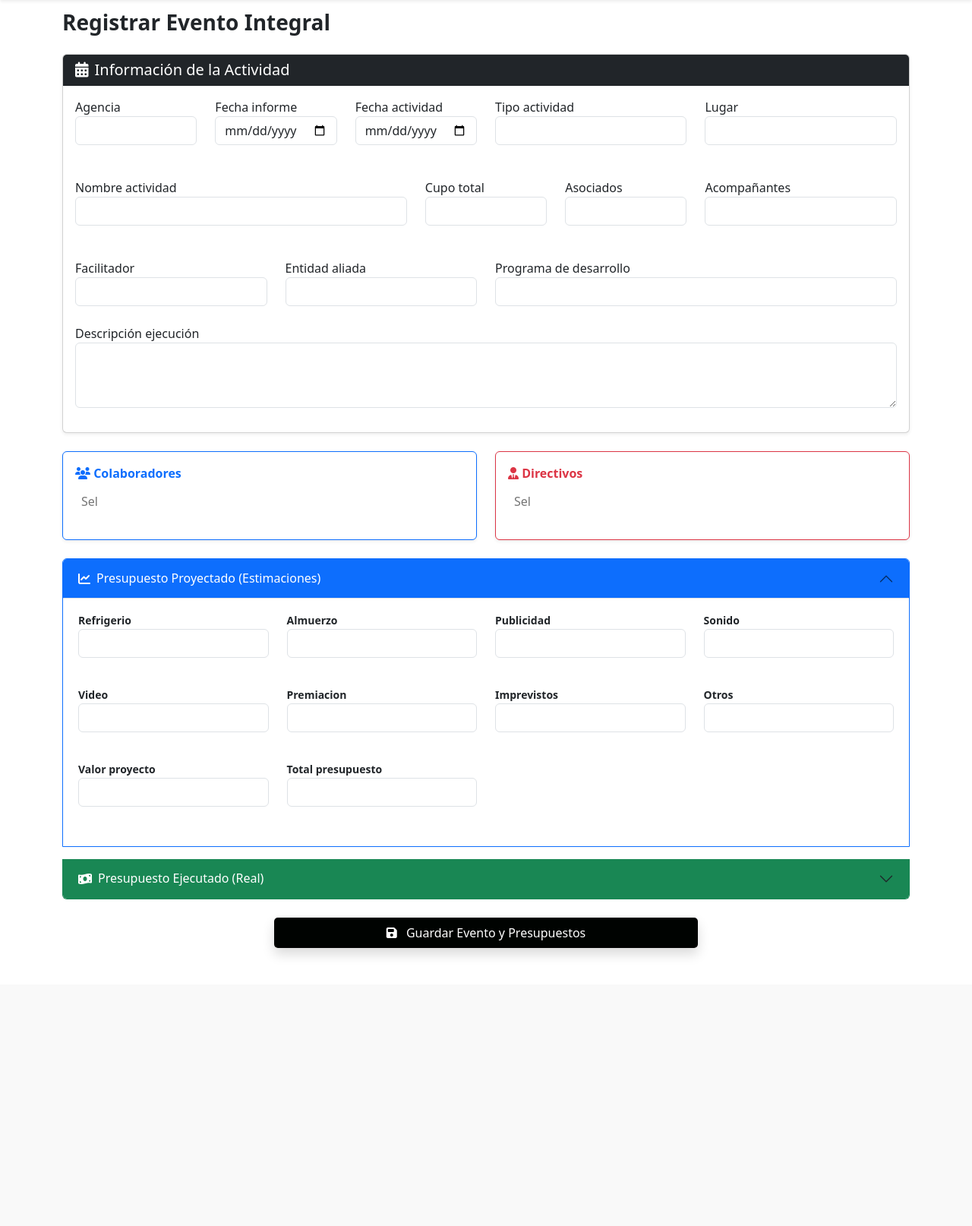
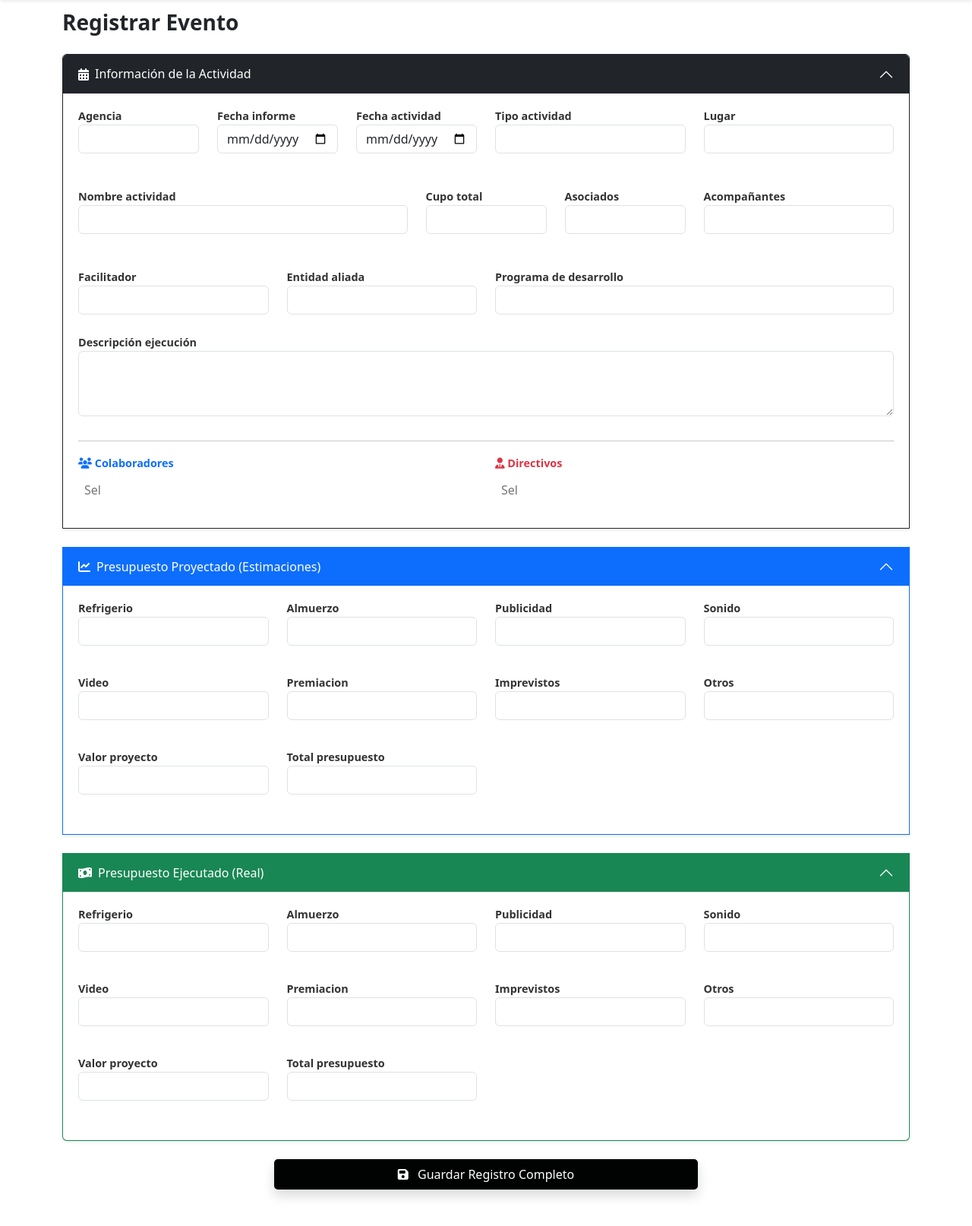
Before and after one commit to maicolmike/eventos, a Django app: page /eventos/crear/ in a window 1280 px wide. Shown: the part 83-1697 px from the top of the page at 76% size. Before the commit the page ends 1339 px from the top, so only its background shows below. Run offline with Django 5.2, Linux system fonts and the light colour scheme; a user stored in the database is signed in; data comes from the database, SQL or seed files in the repository; data that the repository does not hold is empty; some libraries are stand-ins or nearby versions.

Commit message:
tablas presupuesto

```diff
--- /dev/null
+++ b/static/css/flechaAcordeon.css
@@ -0,0 +1,16 @@
+/* 1. Forzar que las flechas de los acordeones sean blancas */
+    .accordion-button::after {
+        filter: brightness(0) invert(1) !important;
+    }
+
+    /* 2. Quitar el resplandor azul al hacer clic (opcional para estética limpia) */
+    .accordion-button:focus {
+        box-shadow: none !important;
+        border-color: rgba(0,0,0,.125) !important;
+    }
+
+    /* 3. Ajuste para que el texto de las etiquetas se vea profesional */
+    .fw-bold {
+        font-size: 0.9rem;
+        color: #333;
+    }
--- a/templates/registrar_eventos/crear_evento.html
+++ b/templates/registrar_eventos/crear_evento.html
@@ -2,80 +2,79 @@
 {% load static %}
 
 {% block content %}
+
 {% if user.is_superuser %}
 
 <link rel="stylesheet" href="{% static 'css/forms.css' %}">
 <link rel="stylesheet" href="{% static 'css/botonRegister.css' %}">
+<link rel="stylesheet" href="{% static 'css/flechaAcordeon.css' %}">
 
 <div class="container mt-5 mb-5">
 
     {% include 'inicio/messages.html' %}
 
-    <h3 class="mb-4"><b>Registrar Evento Integral</b></h3>
+    <h3 class="mb-4"><b>Registrar Evento</b></h3>
 
     <form method="post">
         {% csrf_token %}
 
-        <div class="card shadow-sm mb-4">
-            <div class="card-header bg-dark text-white">
-                <h5 class="mb-0"><i class="fas fa-calendar-alt me-2"></i>Información de la Actividad</h5>
-            </div>
-            <div class="card-body">
+        <div class="accordion" id="accordionGeneral">
+
+            <div class="accordion-item border-dark mb-4 shadow-sm">
+                <h2 class="accordion-header">
+                    <button class="accordion-button bg-dark text-white" type="button" data-bs-toggle="collapse" data-bs-target="#collapseActividad">
+                        <i class="fas fa-calendar-alt me-2"></i> Información de la Actividad
+                    </button>
+                </h2>
+                <div id="collapseActividad" class="accordion-collapse collapse show">
+                    <div class="accordion-body">
                         <div class="row">
-                    <div class="col-md-2 mb-3"><label>Agencia</label>{{ form.agencia }}</div>
-                    <div class="col-md-2 mb-3"><label>Fecha informe</label>{{ form.fecha_informe }}</div>
-                    <div class="col-md-2 mb-3"><label>Fecha actividad</label>{{ form.fecha_actividad }}</div>
-                    <div class="col-md-3 mb-3"><label>Tipo actividad</label>{{ form.tipo_actividad }}</div>
-                    <div class="col-md-3 mb-3"><label>Lugar</label>{{ form.lugar_actividad }}</div>
+                            <div class="col-md-2 mb-3"><label class="fw-bold">Agencia</label>{{ form.agencia }}</div>
+                            <div class="col-md-2 mb-3"><label class="fw-bold">Fecha informe</label>{{ form.fecha_informe }}</div>
+                            <div class="col-md-2 mb-3"><label class="fw-bold">Fecha actividad</label>{{ form.fecha_actividad }}</div>
+                            <div class="col-md-3 mb-3"><label class="fw-bold">Tipo actividad</label>{{ form.tipo_actividad }}</div>
+                            <div class="col-md-3 mb-3"><label class="fw-bold">Lugar</label>{{ form.lugar_actividad }}</div>
                         </div>
 
                         <div class="row mt-2">
-                    <div class="col-md-5 mb-3"><label>Nombre actividad</label>{{ form.nombre_actividad }}</div>
-                    <div class="col-md-2 mb-3"><label>Cupo total</label>{{ form.cupo_participantes }}</div>
-                    <div class="col-md-2 mb-3"><label>Asociados</label>{{ form.asociados_participantes }}</div>
-                    <div class="col-md-3 mb-3"><label>Acompañantes</label>{{ form.acompanantes_participantes }}</div>
+                            <div class="col-md-5 mb-3"><label class="fw-bold">Nombre actividad</label>{{ form.nombre_actividad }}</div>
+                            <div class="col-md-2 mb-3"><label class="fw-bold">Cupo total</label>{{ form.cupo_participantes }}</div>
+                            <div class="col-md-2 mb-3"><label class="fw-bold">Asociados</label>{{ form.asociados_participantes }}</div>
+                            <div class="col-md-3 mb-3"><label class="fw-bold">Acompañantes</label>{{ form.acompanantes_participantes }}</div>
                         </div>
 
                         <div class="row mt-2">
-                    <div class="col-md-3 mb-3"><label>Facilitador</label>{{ form.facilitador }}</div>
-                    <div class="col-md-3 mb-3"><label>Entidad aliada</label>{{ form.entidad_aliada }}</div>
-                    <div class="col-md-6 mb-3"><label>Programa de desarrollo</label>{{ form.programa_desarrollo }}</div>
+                            <div class="col-md-3 mb-3"><label class="fw-bold">Facilitador</label>{{ form.facilitador }}</div>
+                            <div class="col-md-3 mb-3"><label class="fw-bold">Entidad aliada</label>{{ form.entidad_aliada }}</div>
+                            <div class="col-md-6 mb-3"><label class="fw-bold">Programa de desarrollo</label>{{ form.programa_desarrollo }}</div>
                         </div>
 
                         <div class="row mt-2">
-                    <div class="col-md-12 mb-3"><label>Descripción ejecución</label>{{ form.descripcion_ejecucion }}</div>
-                </div>
-            </div>
+                            <div class="col-md-12 mb-3"><label class="fw-bold">Descripción ejecución</label>{{ form.descripcion_ejecucion }}</div>
                         </div>
 
-        <div class="row mb-4">
+                        <hr>
+                        <div class="row">
                             <div class="col-md-6">
-                <div class="card border-primary shadow-sm h-100">
-                    <div class="card-body">
                                 <label class="form-label fw-bold text-primary"><i class="fas fa-users"></i> Colaboradores</label>
                                 {{ form.colaboradores }}
                             </div>
-                </div>
-            </div>
                             <div class="col-md-6">
-                <div class="card border-danger shadow-sm h-100">
-                    <div class="card-body">
                                 <label class="form-label fw-bold text-danger"><i class="fas fa-user-tie"></i> Directivos</label>
                                 {{ form.directivos }}
                             </div>
                         </div>
                     </div>
                 </div>
+            </div>
 
-        <div class="accordion mb-4" id="accordionPresupuesto">
-
-            <div class="accordion-item border-primary">
+            <div class="accordion-item border-primary mb-4 shadow-sm">
                 <h2 class="accordion-header">
                     <button class="accordion-button bg-primary text-white" type="button" data-bs-toggle="collapse" data-bs-target="#collapseP">
                         <i class="fas fa-chart-line me-2"></i> Presupuesto Proyectado (Estimaciones)
                     </button>
                 </h2>
-                <div id="collapseP" class="accordion-collapse collapse show" data-bs-parent="#accordionPresupuesto">
+                <div id="collapseP" class="accordion-collapse collapse show">
                     <div class="accordion-body">
                         <div class="row">
                             {% for field in form_proyectado %}
@@ -89,13 +88,13 @@
                 </div>
             </div>
 
-            <div class="accordion-item border-success mt-3">
+            <div class="accordion-item border-success mb-4 shadow-sm">
                 <h2 class="accordion-header">
-                    <button class="accordion-button collapsed bg-success text-white" type="button" data-bs-toggle="collapse" data-bs-target="#collapseE">
+                    <button class="accordion-button bg-success text-white" type="button" data-bs-toggle="collapse" data-bs-target="#collapseE">
                         <i class="fas fa-money-bill-wave me-2"></i> Presupuesto Ejecutado (Real)
                     </button>
                 </h2>
-                <div id="collapseE" class="accordion-collapse collapse" data-bs-parent="#accordionPresupuesto">
+                <div id="collapseE" class="accordion-collapse collapse show">
                     <div class="accordion-body">
                         <div class="row">
                             {% for field in form_ejecutado %}
@@ -109,11 +108,9 @@
                 </div>
             </div>
 
-        </div>
-
-        <div class="text-center mt-4">
+        </div> <div class="text-center mt-4">
             <button type="submit" class="btn btn-dark btn-lg px-5 shadow register-button">
-                <i class="fas fa-save me-2"></i> Guardar Evento y Presupuestos
+                <i class="fas fa-save me-2"></i> Guardar Registro Completo
             </button>
         </div>
 
@@ -122,7 +119,7 @@
 
 <script>
     $(document).ready(function() {
-        // Inicializamos Select2
+        // Inicialización de Select2 para transformar selects múltiples en buscadores amigables
         $('select[multiple]').select2({
             theme: 'bootstrap-5',
             placeholder: 'Seleccionar...',
```
Lines whose indentation alone changed are shown as unchanged.
